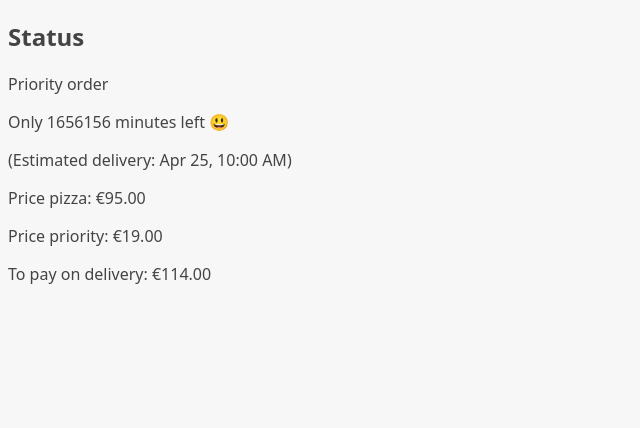
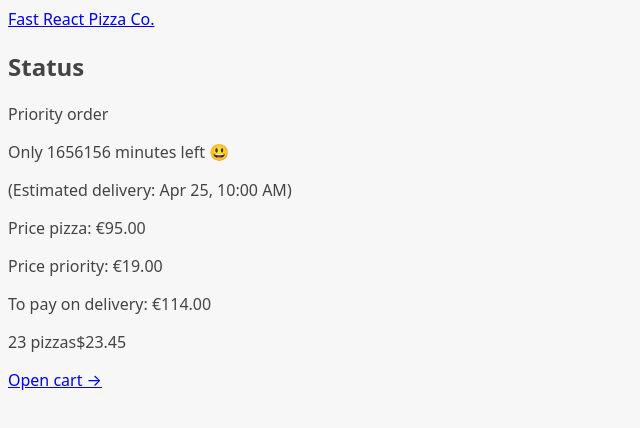
Before and after one commit to himanshm/Fast-React-Pizza, a React (Vite) app: page /order/1 in a window 1280 px wide. Shown: the top 428 px of the page, without its empty margins (0-640 px from the left). Built offline with nearby package versions, Linux system fonts and the light colour scheme.

Commit message:
Add a app layout

```diff
--- a/src/UI/AppLayout.tsx
+++ b/src/UI/AppLayout.tsx
@@ -1,5 +1,19 @@
+import { Outlet } from 'react-router';
+import CartOverview from '../features/cart/CartOverview.tsx';
+import Header from './Header.tsx';
+
 function AppLayoutPage() {
-  return <div>AppLayout</div>;
+  return (
+    <div>
+      <Header />
+
+      <main>
+        <Outlet />
+      </main>
+
+      <CartOverview />
+    </div>
+  );
 }
 
 export default AppLayoutPage;
--- /dev/null
+++ b/src/UI/Header.tsx
@@ -0,0 +1,11 @@
+import { Link } from 'react-router-dom';
+
+function Header() {
+  return (
+    <header>
+      <Link to='/'>Fast React Pizza Co.</Link>
+    </header>
+  );
+}
+
+export default Header;
--- a/src/features/cart/CartOverview.tsx
+++ b/src/features/cart/CartOverview.tsx
@@ -1,3 +1,5 @@
+import { Link } from 'react-router-dom';
+
 function CartOverview() {
   return (
     <div>
@@ -5,7 +7,7 @@
         <span>23 pizzas</span>
         <span>$23.45</span>
       </p>
-      <a href='#'>Open cart &rarr;</a>
+      <Link to='/cart'>Open cart &rarr;</Link>
     </div>
   );
 }
```
Also changed, not shown: src/Root.tsx (+8 -1 lines).
